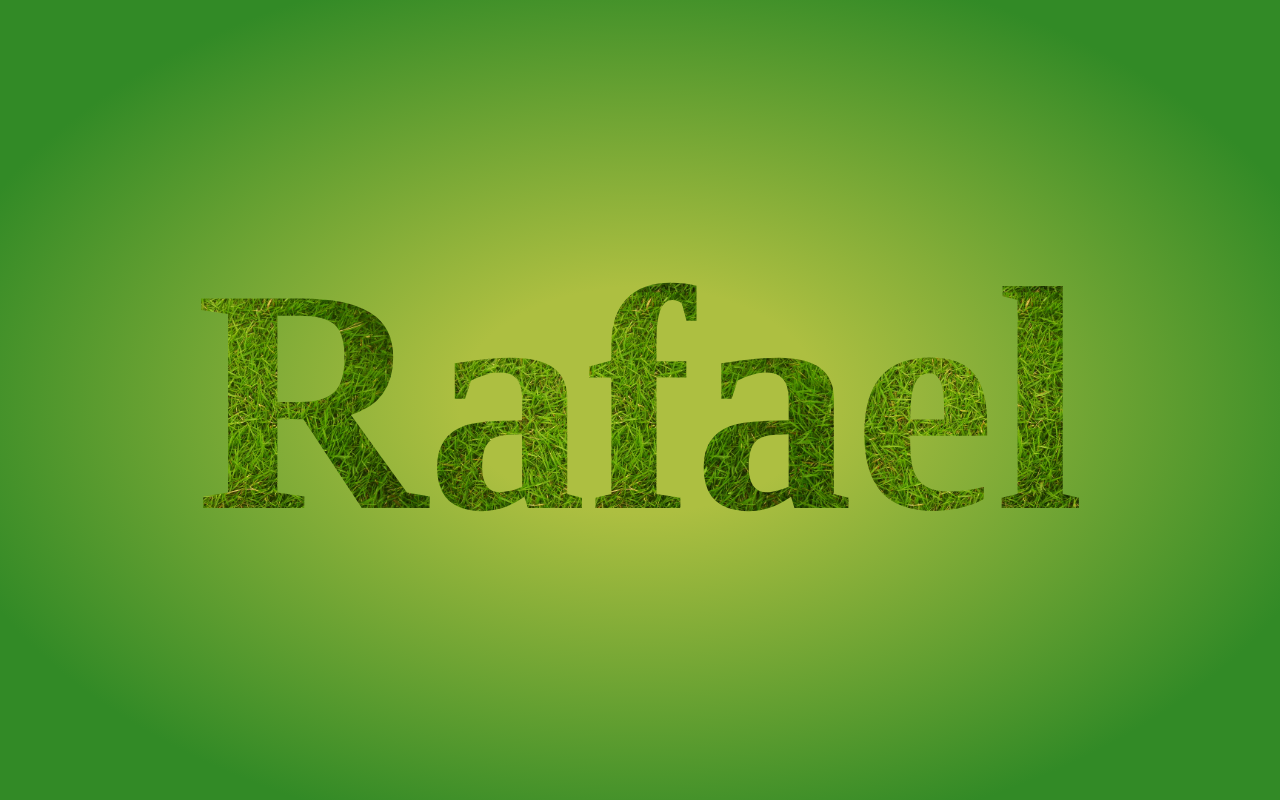
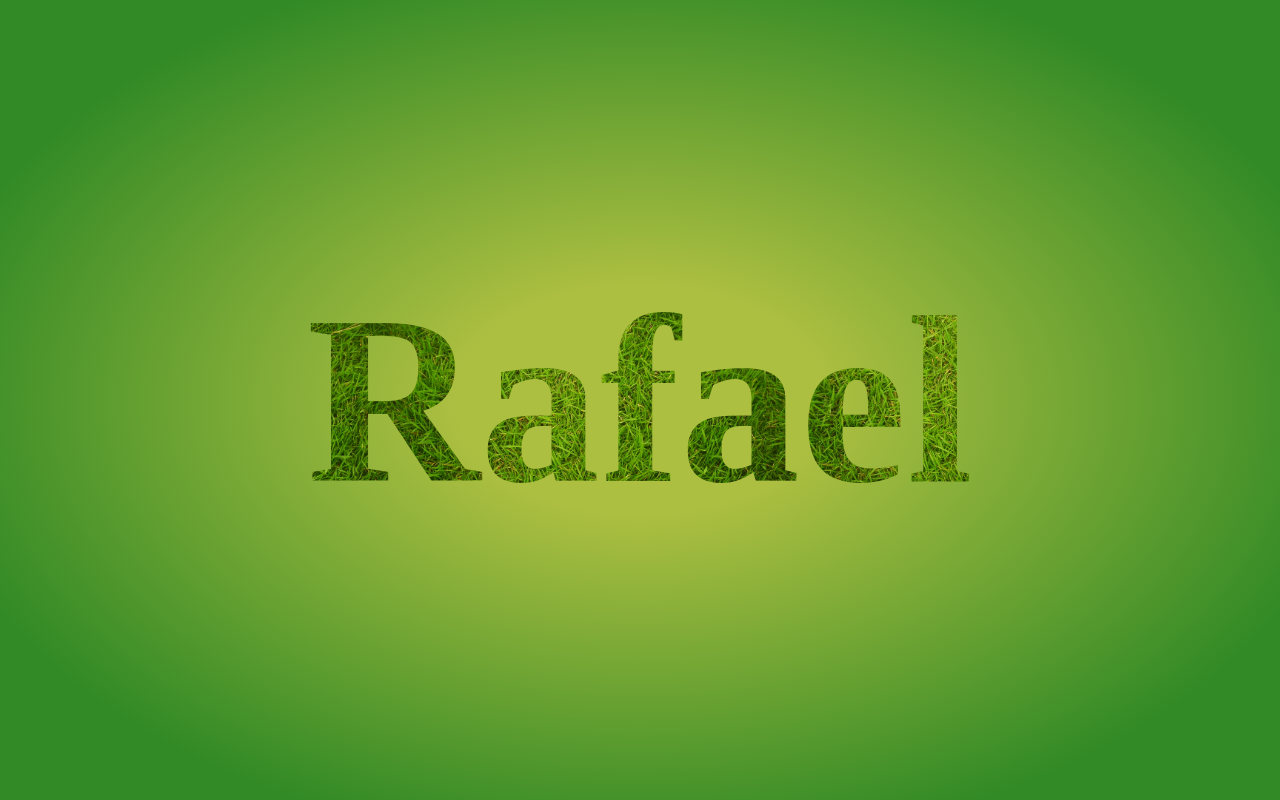
Before and after one commit to AdamModus/wait-web-could-do-that, a website: page src/css/variable-fonts/index.html in a window 1280 px wide. Drawn offline with Linux system fonts and the light colour scheme; a web font is replaced by a local one.

Commit message:
CSS improvements to variable fonts

```diff
--- a/src/css/variable-fonts/style.css
+++ b/src/css/variable-fonts/style.css
@@ -1,5 +1,3 @@
-/* Chrome only people! */
-
 @font-face {
   font-family: "Decovar Regular24";
   src: url("https://s3-us-west-2.amazonaws.com/s.cdpn.io/209981/Decovar-VF.ttf");
@@ -7,7 +5,7 @@
 
 h1 {
   margin: 0;
-  font-size: 20rem;
+  font-size: 15rem;
   position: relative;
 
   /* Variable font */
```
